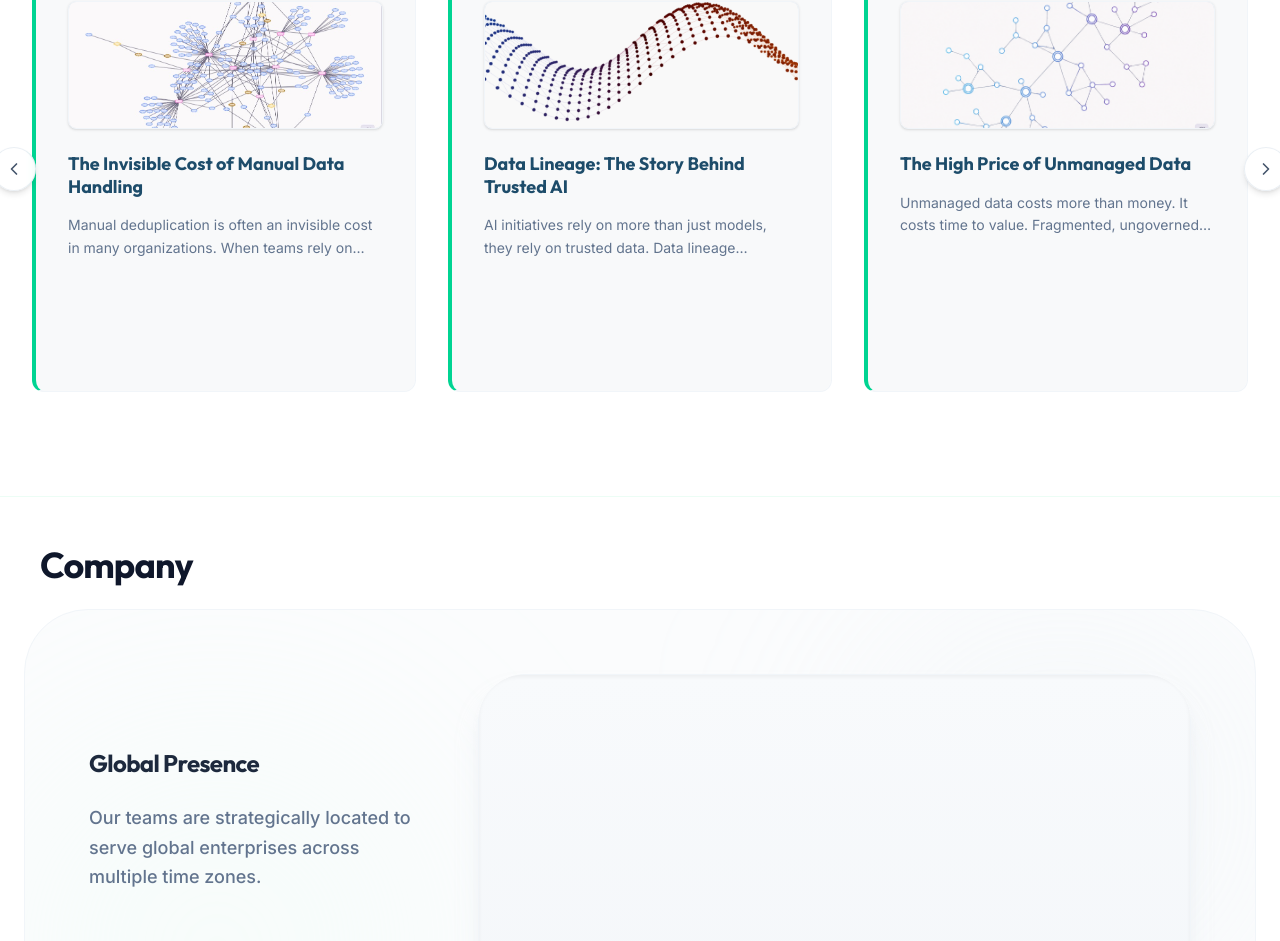
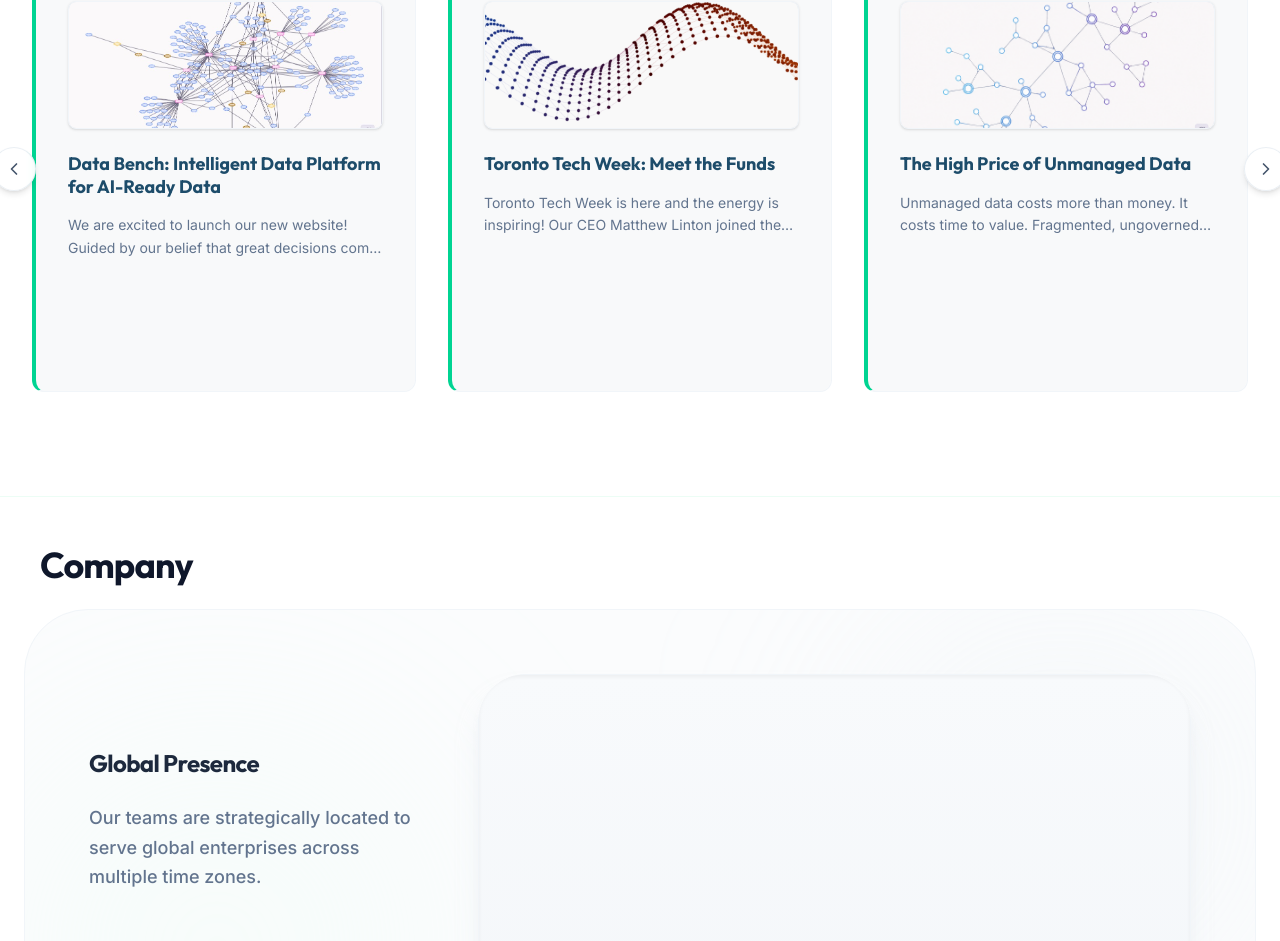
Before and after one commit to msantacruz777/Databench, a React (Vite) app: page / in a window 1280 px wide. Shown: the part 4872-5813 px from the top of the page. Built offline with nearby package versions, Linux system fonts and the light colour scheme; no server answers.

Commit message:
feat: update featured news posts
Replace legacy blog posts with current company news regarding the platform launch and Toronto Tech Week participation.

```diff
--- a/src/App.tsx
+++ b/src/App.tsx
@@ -229,18 +229,18 @@ const LinkedInSection = () => {
     {
       id: 0,
       badge: "Today",
-      title: "The Invisible Cost of Manual Data Handling",
-      text: "Manual deduplication is often an invisible cost in many organizations. When teams rely on manual processes to clean and deduplicate their data sets, they lose valuable time and increase risk.",
+      title: "Data Bench: Intelligent Data Platform for AI-Ready Data",
+      text: "We are excited to launch our new website! Guided by our belief that great decisions come from more than data—they come from understanding context—we help organizations integrate, harmonize, and transform fragmented information.",
       image: "/Knowledge.jpeg",
-      url: "https://www.linkedin.com/feed/update/urn:li:activity:7444774375997800448"
+      url: "https://www.linkedin.com/posts/data-bench_data-bench-intelligent-data-platform-for-activity-7467260260987277312-dumE?utm_source=share&utm_medium=member_desktop&rcm=ACoAAAfTR_wBBByb0C7UERxOLxKheF6sLNa6Wx4"
     },
     {
       id: 1,
       badge: "4 days ago",
-      title: "Data Lineage: The Story Behind Trusted AI",
-      text: "AI initiatives rely on more than just models, they rely on trusted data. Data lineage preserves the full story behind every data point: where it originated and who modified it.",
+      title: "Toronto Tech Week: Meet the Funds",
+      text: "Toronto Tech Week is here and the energy is inspiring! Our CEO Matthew Linton joined the conversation at Meet the Funds to connect with the ambitious and fast-moving Canadian tech ecosystem.",
       image: "/Wave.png",
-      url: "https://www.linkedin.com/feed/update/urn:li:activity:7430294102388277248"
+      url: "https://www.linkedin.com/posts/data-bench_torontotechweek-meetthefunds-databench-activity-7465069987737763840-0cI9?utm_source=share&utm_medium=member_desktop&rcm=ACoAAAfTR_wBBByb0C7UERxOLxKheF6sLNa6Wx4"
     },
     {
       id: 2,
```
